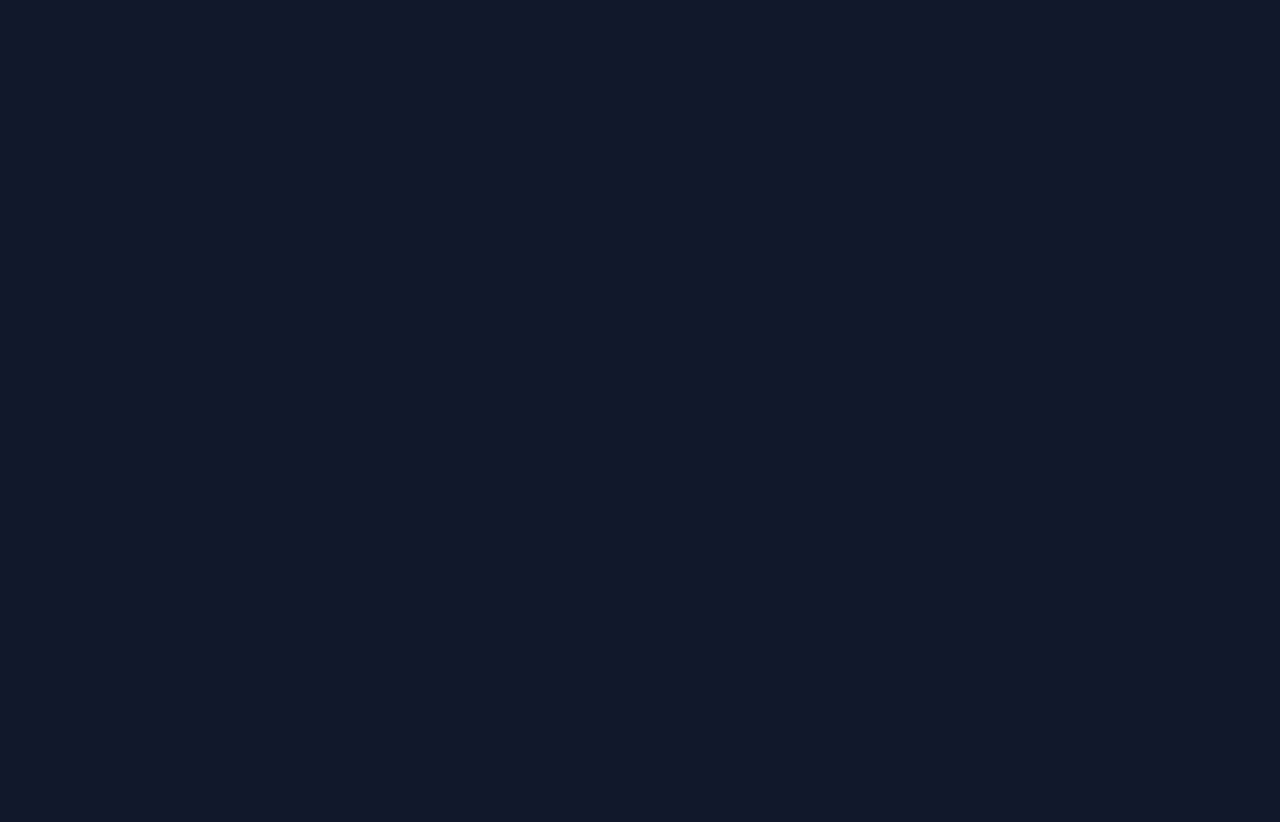
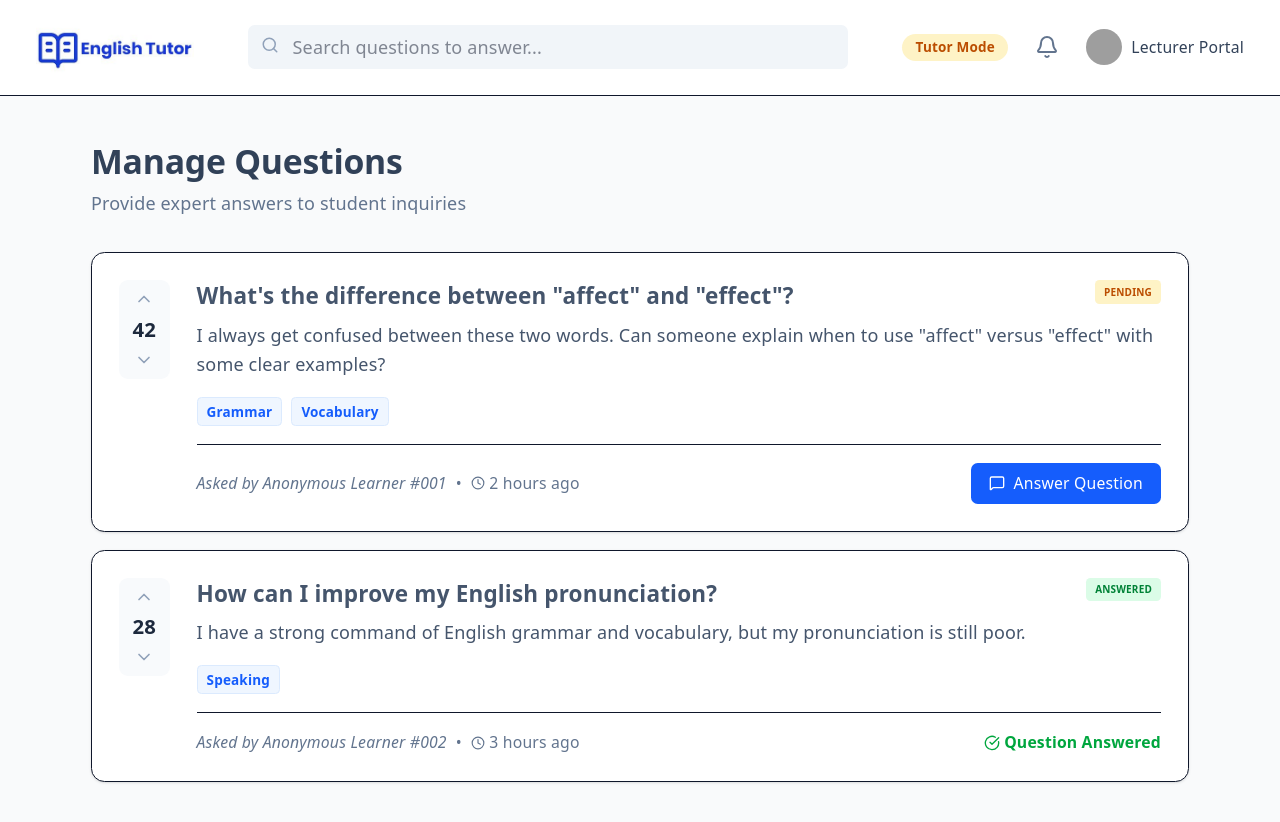
Before and after one commit to Janith303/English-Tutor, a React (Vite) app in the folder frontend/: page /tutor-qa in a window 1280 px wide. Before the commit this address had no page. Shown: the top 822 px of the page. Before the commit the page ends 800 px from the top, so only its background shows below. Built offline with nearby package versions, Linux system fonts and the light colour scheme; grey boxes are pictures that could not be loaded.

Commit message:
finished the frontend of the lecturer qa page

```diff
--- a/frontend/src/App.jsx
+++ b/frontend/src/App.jsx
@@ -30,6 +30,7 @@ import GrammarQuizResult from "./components/quiz/GrammarQuizResult";
 import ReadingQuizStart from "./components/quiz/ReadingQuizStart";
 import ReadingQuizGame from "./components/quiz/ReadingQuizGame";
 import ReadingQuizResult from "./components/quiz/ReadingQuizResult";
+import TutorQandA from "./components/qa/TutorQandA";
 
 function App() {
   return (
@@ -51,6 +52,7 @@ function App() {
         {/* Features */}
         <Route path="/quiz" element={<QuizHome />} />
         <Route path="/qa" element={<QandAPage />} />
+        <Route path="/tutor-qa" element={<TutorQandA />} />
 
         {/* Student Signup Flow */}
         <Route path="/signup/sverify" element={<StudentSignUp />} />
--- /dev/null
+++ b/frontend/src/components/qa/TutorQandA.jsx
@@ -0,0 +1,166 @@
+import React, { useState } from 'react';
+import { Search, Bell, ChevronUp, ChevronDown, MessageSquare, Clock, CheckCircle, Send, X } from 'lucide-react';
+import logo from '../images/logo.jpg';
+
+const DUMMY_QUESTIONS = [
+  {
+    id: 1,
+    title: 'What\'s the difference between "affect" and "effect"?',
+    body: 'I always get confused between these two words. Can someone explain when to use "affect" versus "effect" with some clear examples?',
+    votes: 42,
+    tags: ['grammar', 'vocabulary'],
+    author: 'Anonymous Learner #001',
+    status: 'pending',
+    time: '2 hours ago'
+  },
+  {
+    id: 2,
+    title: 'How can I improve my English pronunciation?',
+    body: 'I have a strong command of English grammar and vocabulary, but my pronunciation is still poor.',
+    votes: 28,
+    tags: ['speaking'],
+    author: 'Anonymous Learner #002',
+    status: 'answered',
+    answer: 'Focus on phonics and try record-and-compare methods!',
+    time: '3 hours ago'
+  }
+];
+
+const TutorQandA = () => {
+  const [replyId, setReplyId] = useState(null);
+  const [answerText, setAnswerText] = useState("");
+  const [error, setError] = useState("");
+
+  const handlePostAnswer = (id) => {
+    if (answerText.trim().length < 10) {
+      setError("Answer must be at least 10 characters.");
+      return;
+    }
+    alert(`Answer posted for Question #${id}!`);
+    setReplyId(null);
+    setAnswerText("");
+    setError("");
+  };
+
+  return (
+    <div className="min-h-screen bg-gray-50 font-sans text-slate-900">
+      {/* Navbar - Matches Student View */}
+      <nav className="bg-white border-b px-8 py-3 flex items-center justify-between sticky top-0 z-10">
+        <div className="flex items-center gap-4">
+          <img src={logo} alt="EnglishTutor Logo" className="h-15 w-auto object-contain" />
+        </div>
+
+        <div className="flex-1 max-w-xl mx-12 relative">
+          <Search className="absolute left-3 top-2.5 text-slate-400" size={18} />
+          <input
+            type="text"
+            placeholder="Search questions to answer..."
+            className="w-full bg-slate-100 border-none rounded-md py-2 pl-10 focus:ring-2 focus:ring-blue-500 outline-none"
+          />
+        </div>
+
+        <div className="flex items-center gap-6">
+          <div className="bg-amber-100 text-amber-700 px-3 py-1 rounded-full text-xs font-bold">
+            Tutor Mode
+          </div>
+          <Bell className="text-slate-500 cursor-pointer" />
+          <div className="flex items-center gap-2 cursor-pointer">
+            <img src="https://ui-avatars.com/api/?name=Lecturer+User&background=000&color=fff" alt="User" className="w-8 h-8 rounded-full" />
+            <span className="font-medium text-sm text-slate-700">Lecturer Portal</span>
+          </div>
+        </div>
+      </nav>
+
+      <main className="max-w-5xl mx-auto py-10 px-6">
+        <header className="mb-8">
+          <h2 className="text-slate-700 text-3xl font-bold mb-2">Manage Questions</h2>
+          <p className="text-slate-500">Provide expert answers to student inquiries</p>
+        </header>
+
+        {/* Feed - Matches Student View Styling */}
+        <div className="space-y-4">
+          {DUMMY_QUESTIONS.map((q) => (
+            <div key={q.id} className="bg-white border rounded-xl p-6 flex gap-6 shadow-sm hover:shadow-md transition-all">
+              {/* Vote Box Styling */}
+              <div className="flex flex-col items-center gap-1 text-slate-400 bg-slate-50 rounded-lg px-3 py-2 h-fit">
+                <ChevronUp size={20} />
+                <span className="font-bold text-lg text-slate-800">{q.votes}</span>
+                <ChevronDown size={20} />
+              </div>
+
+              <div className="flex-1">
+                <div className="flex justify-between items-start mb-2">
+                  <h3 className="text-xl font-bold text-slate-600">{q.title}</h3>
+                  <span className={`text-[10px] uppercase font-bold px-2 py-1 rounded ${
+                    q.status === 'answered' ? 'bg-green-100 text-green-700' : 'bg-amber-100 text-amber-700'
+                  }`}>
+                    {q.status}
+                  </span>
+                </div>
+
+                <p className="text-slate-600 mb-4 leading-relaxed">{q.body}</p>
+
+                <div className="flex flex-wrap gap-2 mb-4">
+                  {q.tags.map(tag => (
+                    <span key={tag} className="text-blue-600 text-xs font-semibold px-2 py-1 rounded bg-blue-50 border border-blue-100 capitalize">
+                      {tag}
+                    </span>
+                  ))}
+                </div>
+
+                <div className="flex items-center justify-between border-t pt-4 mt-2">
+                   <div className="flex items-center gap-2 text-slate-500 text-sm">
+                     <span className="font-medium italic">Asked by {q.author}</span>
+                     <span>•</span>
+                     <span className="flex items-center gap-1"><Clock size={14}/> {q.time}</span>
+                   </div>
+
+                   {q.status === 'pending' ? (
+                     <button
+                        onClick={() => setReplyId(q.id)}
+                        className="bg-blue-600 hover:bg-blue-700 text-white px-4 py-2 rounded-md flex items-center gap-2 text-sm font-medium transition-colors"
+                     >
+                       <MessageSquare size={16} /> Answer Question
+                     </button>
+                   ) : (
+                     <div className="flex items-center gap-1 text-green-600 text-sm font-bold">
+                       <CheckCircle size={16} /> Question Answered
+                     </div>
+                   )}
+                </div>
+
+                {/* Reply Form - Integrated into the Card style */}
+                {replyId === q.id && (
+                  <div className="mt-4 p-4 bg-blue-50 rounded-lg border border-blue-100 animate-in fade-in duration-300">
+                    <div className="flex justify-between items-center mb-2">
+                      <label className="text-sm font-bold text-blue-700">Your Response</label>
+                      <X size={18} className="text-slate-400 cursor-pointer" onClick={() => setReplyId(null)} />
+                    </div>
+                    <textarea
+                      className={`w-full p-3 border rounded-lg outline-none focus:ring-2 focus:ring-blue-500 transition-all ${error ? 'border-red-500' : 'border-white'}`}
+                      placeholder="Explain the concept clearly..."
+                      rows="3"
+                      value={answerText}
+                      onChange={(e) => setAnswerText(e.target.value)}
+                    ></textarea>
+                    {error && <p className="text-red-500 text-xs mt-1 font-medium">{error}</p>}
+                    <div className="flex justify-end mt-3">
+                      <button
+                        onClick={() => handlePostAnswer(q.id)}
+                        className="bg-blue-600 text-white px-6 py-2 rounded-md text-sm font-bold flex items-center gap-2 hover:bg-blue-700"
+                      >
+                        <Send size={14} /> Post to Wall
+                      </button>
+                    </div>
+                  </div>
+                )}
+              </div>
+            </div>
+          ))}
+        </div>
+      </main>
+    </div>
+  );
+};
+
+export default TutorQandA;
```
